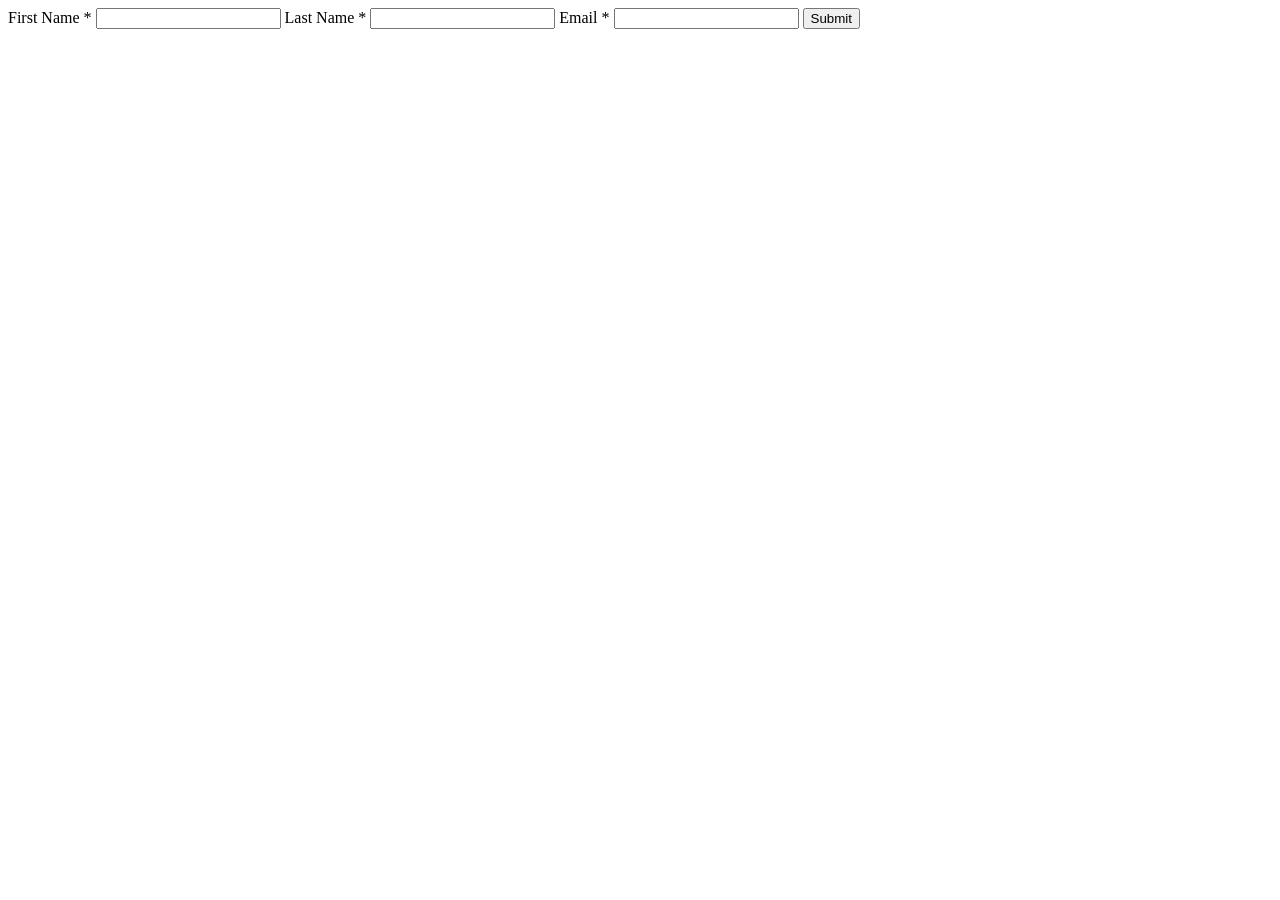
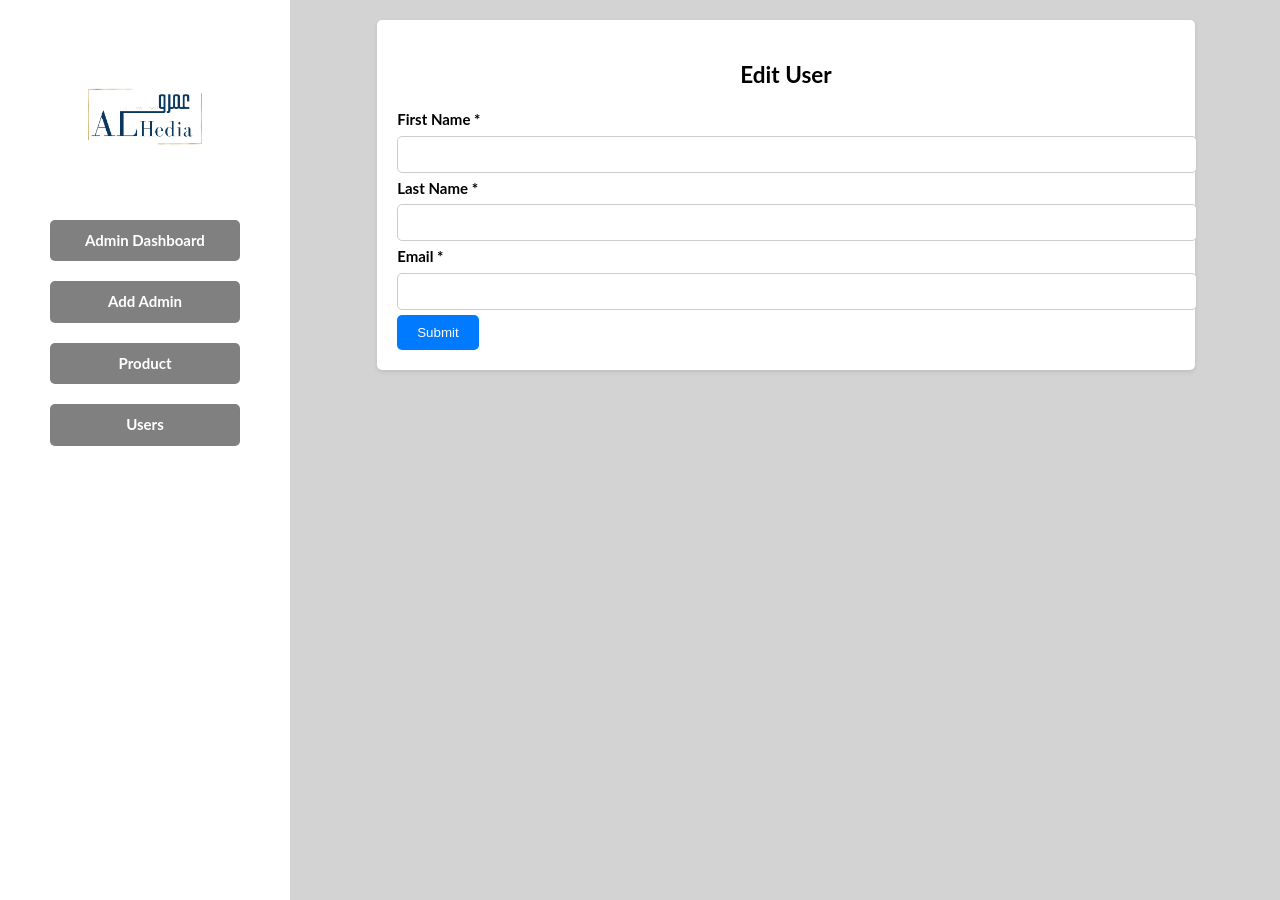
Before and after one commit to Magdy372/jewelary_project, a PHP site: page /edituser.php in a window 1280 px wide. Run offline with PHP 8.4, Linux system fonts and the light colour scheme; data that the repository does not hold is empty.

Commit message:
added navbar to edituser and edit product and make a fram for edituser

```diff
--- a/edituser.php
+++ b/edituser.php
@@ -19,10 +19,165 @@ if(isset($_POST["submit"])){
 <head>
     <meta charset="UTF-8">
     <meta name="viewport" content="width=device-width, initial-scale=1.0">
-    <title>Document</title>
+    <title>EditUser</title>
+
+
+   <style>
+
+    body {
+
+        color: black;
+        background: #D3D3D3;
+        font-family: 'Lato', sans-serif;
+        font-size: 15px;
+        line-height: 1.42857;
+        margin-left: 300px; /* Increase the margin to shift the content further right */
+    }
+
+
+    .container {
+        width: 80%;
+        margin: 20px auto;
+        padding: 20px;
+        background-color: #fff;
+        border-radius: 5px;
+        box-shadow: 0 2px 4px rgba(0, 0, 0, 0.1);
+    }
+
+    .container h2 {
+        text-align: center;
+    }
+
+    .container label {
+        font-weight: bold;
+    }
+
+    .container input {
+        width: 100%;
+        padding: 10px;
+        margin: 5px 0;
+        border: 1px solid #ccc;
+        border-radius: 5px;
+    }
+
+    .container button {
+    background-color: #007BFF;
+    color: #fff;
+    padding: 10px 20px;
+    border: none;
+    border-radius: 5px;
+    cursor: pointer;
+    margin-top: auto; /* Push the button to the bottom of the container */
+    align-self: center; /* Center the button horizontally */
+}
+
+    .container button:hover {
+        background-color: #0056b3;
+    }
+
+
+.navbar {
+            width: 250px;
+            height: 100%;
+            background-color: white;
+            position: fixed;
+            left: 0;
+            top: 0;
+            color: white;
+            padding: 20px;
+            display: flex;
+            flex-direction: column;
+            align-items: center;
+        }
+
+        .navbar a {
+            display: block;
+            width: 60%;
+            padding: 10px 20px;
+            text-decoration: none;
+            text-align: center;
+            color: white;
+            font-weight: bold;
+            margin: 10px 0;
+            border-radius: 5px;
+            background-color: gray;
+            transition: background-color 0.3s, color 0.3s;
+        }
+
+        .navbar a:hover {
+            background-color: #0056b3;
+        }
+
+        .content {
+            margin-left: 0;
+            padding: 20px;
+        }
+
+        /* Media query for smaller screens */
+        @@media (max-width: 768px) {
+            .container {
+                width: 100%;
+            }
+
+            .navbar {
+                width: 200px;
+                height: 100%;
+                background-color: #333;
+                position: fixed;
+                left: 0;
+                top: 0;
+                color: white;
+                padding: 20px;
+                display: flex;
+                flex-direction: column;
+                align-items: center;
+            }
+
+            .content {
+                margin-left: 0;
+            }
+        }
+
+        .logo {
+            width: 150px;
+            height: auto;
+            margin: 20px 0;
+        }
+        @media (max-width: 768px) {
+            .navbar {
+                width: 100%;
+                background-color: #007BFF;
+                padding: 10px;
+                align-items: flex-start;
+            }
+
+            .navbar a {
+                padding: 10px 20px;
+                margin: 10px 0;
+            }
+
+            .logo {
+                width: 100px;
+                margin: 10px 0;
+            }
+        }
+
+
+    </style>
 </head>
 <body>
+
+    <div class="navbar">
+        <img src="alhedia.png" alt="Jewelry Website Logo" class="logo"> <!-- Logo inside the navbar -->
+        <a href="admin.php">Admin Dashboard</a>
+        <a href="add_admin.php">Add Admin</a>
+        <a href="crud.php">Product</a>
+        <a href="usercrud.php">Users</a>
+
+    </div>
     <form method="post">
+    <div class="container">
+        <h2>Edit User</h2>
 
             <label for="">First Name <span>*</span></label>
             <input type="text" name = "FName" value="<?=$UserObject->FName?>" >
@@ -36,6 +191,7 @@ if(isset($_POST["submit"])){
 
 
         <button type="submit"name="submit" class="btn btn-default login-btn">Submit</button>
+</div>
     </form>
 </body>
 </html>
```
Also changed, not shown: editproduct.php (+40 -17 lines).
